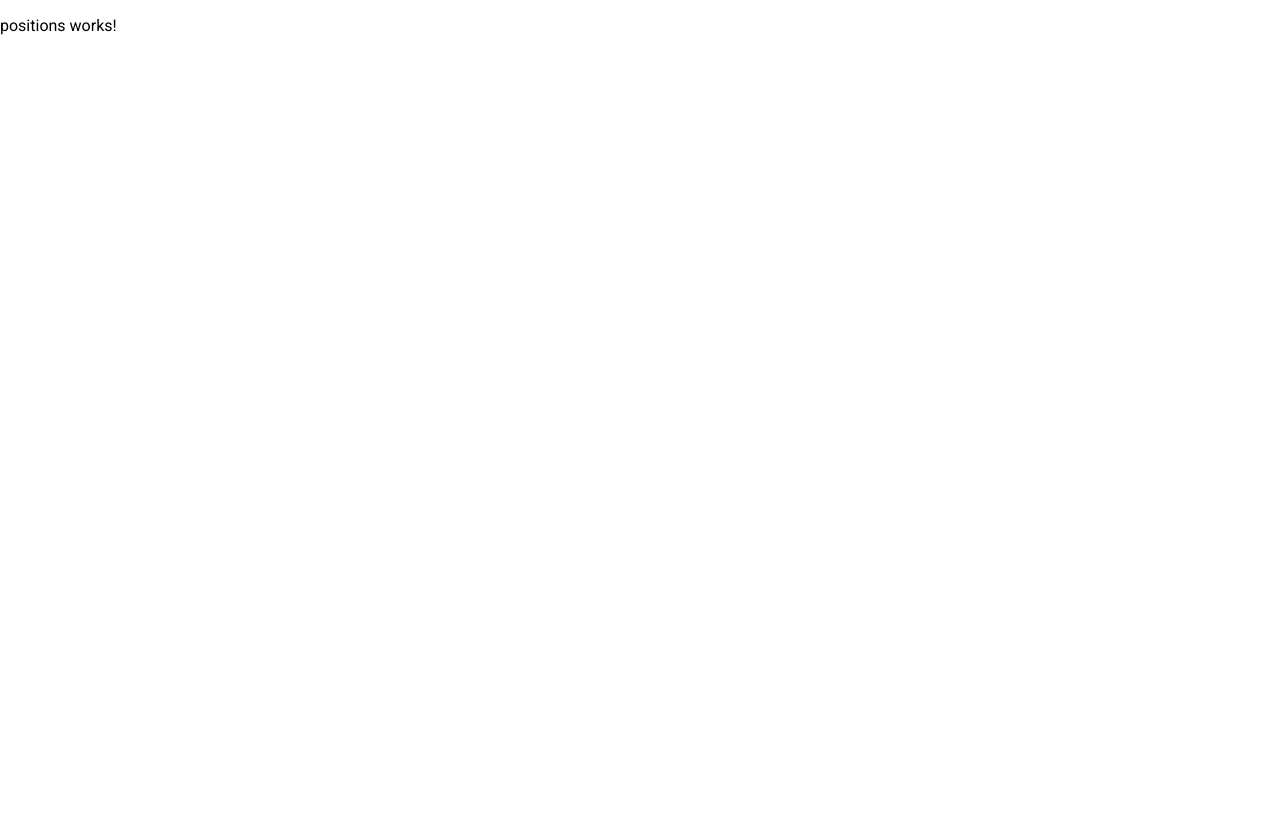
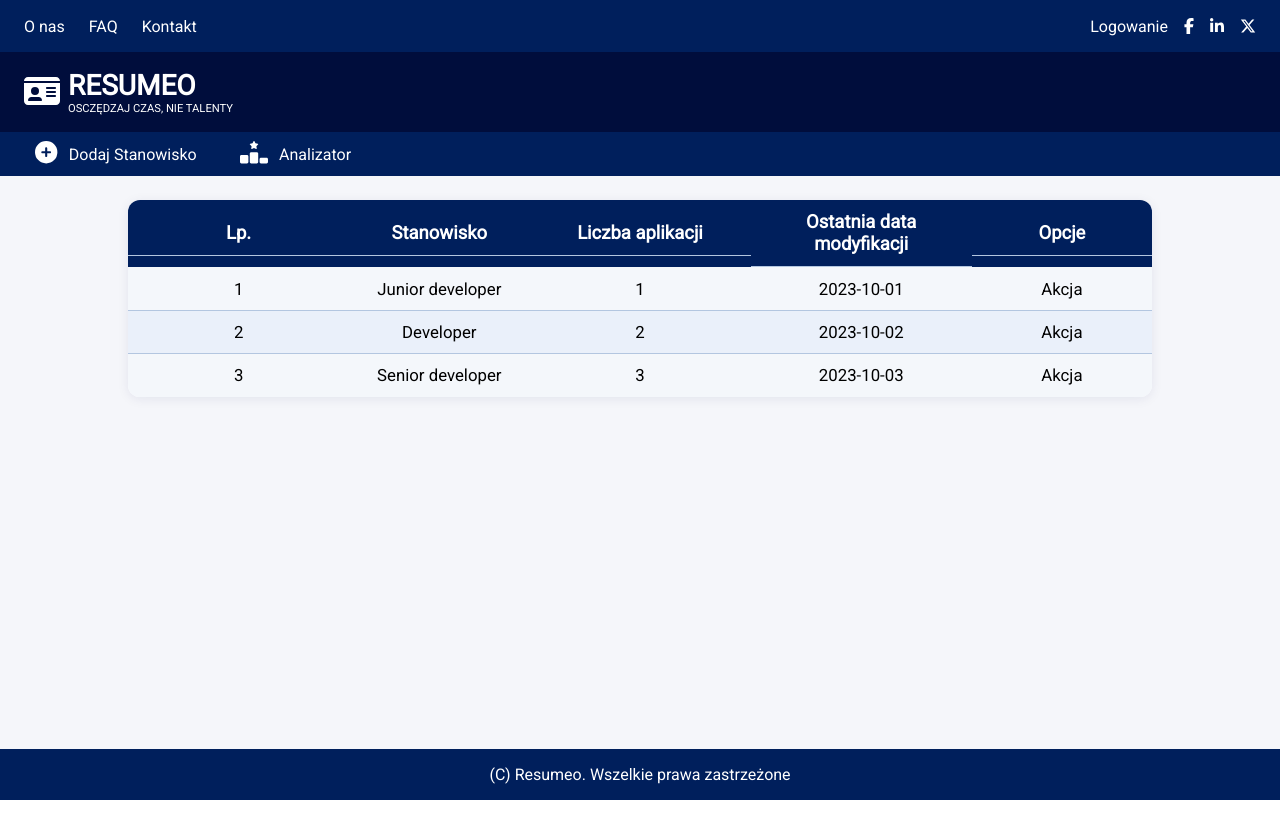
Before and after one commit to mikolajolczak/Resumeo, an Angular app: page /positions in a window 1280 px wide. Built offline with nearby package versions, Linux system fonts and the light colour scheme.

Commit message:
added add-positions and positions layouts

```diff
--- a/src/app/add-cv/add-cv.component.html
+++ b/src/app/add-cv/add-cv.component.html
@@ -13,7 +13,6 @@
     </div>
     <div class="toolbar-right">
       <a class="toolbar-item" routerLink="/analizer" style="cursor:pointer">
-        <fa-icon [icon]="faPlusCircle" [style]="{'font-size':'1.4em', margin:'0.7rem'}"/>
         <p>Powrót</p>
       </a>
     </div>
--- a/src/app/app.routes.ts
+++ b/src/app/app.routes.ts
@@ -21,4 +21,8 @@ export const routes: Routes = [
     path: 'add-cv',
     loadComponent: () => import('./add-cv/add-cv.component').then(m => m.AddCvComponent)
   },
+  {
+    path: 'add-position',
+    loadComponent: () => import('./positions/add-position/add-position.component').then(m => m.AddPositionComponent)
+  },
 ];
--- a/src/app/dashboard/dashboard.component.ts
+++ b/src/app/dashboard/dashboard.component.ts
@@ -19,12 +19,8 @@ export class DashboardComponent {
   faFileArrowUp = faFileArrowUp;
   faDisplay = faDisplay;
   faSquareCheck = faSquareCheck;
-  ngOnInit() {
-    console.log('DashboardComponent initialized');
-  }
   constructor(private router: Router) { }
   goToAnalizer() {
-    console.log('Navigating to Analizer');
     this.router.navigate(['/analizer']);
   }
 }
--- a/src/app/positions/add-position/add-position.component.css
+++ b/src/app/positions/add-position/add-position.component.css
@@ -0,0 +1,102 @@
+footer {
+  background-color: #001f5c;
+  color: white;
+  text-align: center;
+  padding: 1rem;
+  margin-top: auto;
+}
+
+.container {
+  display: flex;
+  flex-direction: column;
+  height: 100%;
+}
+
+.toolbar {
+  display: flex;
+  align-items: center;
+  justify-content: space-between;
+  background-color: #001f5c;
+  color: white;
+  padding: 1rem 1.5rem;
+  height: 1.5vh;
+}
+
+.toolbar-item {
+  margin-right: 2rem;
+  display: flex;
+  flex-direction: row;
+  color:white;
+  text-decoration: none;
+}
+
+.toolbar-left {
+  display: flex;
+  align-items: center;
+}
+
+.toolbar-right {
+  display: flex;
+  align-items: center;
+}
+
+.creator {
+  margin-left: 2rem;
+  margin-right: 2rem;
+  margin-top: 2rem;
+  padding: 1rem;
+  border-radius: 0.75rem;
+  background-color: #c7c7c7;
+  box-shadow: 0 0.25rem 0.75rem rgba(0, 0, 0, 0.1);
+  overflow: hidden;
+}
+
+.creator div {
+  display: flex;
+  flex-direction: column;
+  margin-bottom: 1.25rem;
+}
+
+.creator p {
+  margin: 0 0 0.2rem;
+  font-weight: bold;
+  color: #333;
+  font-size: 1rem;
+}
+
+.creator input[type="text"],
+.creator input[type="number"],
+.creator input[type="date"],
+.creator textarea {
+  padding: 0.625rem 0.75rem;
+  border: 1px solid #ccc;
+  border-radius: 0.5rem;
+  font-size: 0.875rem;
+  transition: border-color 0.3s;
+}
+
+.creator input:focus,
+.creator textarea:focus {
+  outline: none;
+  border-color: #007BFF;
+}
+
+.creator textarea {
+  resize: vertical;
+  min-height: 5rem;
+}
+
+.save-btn {
+  padding: 0.5rem;
+  background-color: #007BFF;
+  color: white;
+  border: none;
+  border-radius: 0.5rem;
+  font-size: 0.875rem;
+  cursor: pointer;
+  transition: background-color 0.3s;
+}
+
+.save-btn:hover {
+  background-color: #0056b3;
+}
--- a/src/app/positions/add-position/add-position.component.html
+++ b/src/app/positions/add-position/add-position.component.html
@@ -1 +1,53 @@
-<p>add-position works!</p>
+<div class="container">
+  <app-header></app-header>
+  <div class="toolbar">
+    <div class="toolbar-left">
+      <a class="toolbar-item" routerLink="/add-position" style="cursor:pointer">
+        <fa-icon [icon]="faPlusCircle" [style]="{'font-size':'1.4em', margin:'0.7rem'}"/>
+        <p>Dodaj CV</p>
+      </a>
+      <a class="toolbar-item" routerLink="/positions" style="cursor:pointer">
+        <fa-icon [icon]="faRankingStar" [style]="{'font-size':'1.4em', margin:'0.7rem'}"/>
+        <p>Stanowiska</p>
+      </a>
+    </div>
+    <div class="toolbar-right">
+      <a class="toolbar-item" routerLink="/positions" style="cursor:pointer">
+        <p>Powrót</p>
+      </a>
+    </div>
+  </div>
+<div class="creator">
+  <div>
+    <p>Nazwa stanowiska</p>
+    <input type="text" [(ngModel)]="position.name" placeholder="Nazwa stanowiska" />
+  </div>
+  <div>
+    <p>Liczba kandydatów</p>
+    <input type="number" [(ngModel)]="position.number_of_candidates" placeholder="Liczba kandydatów" />
+  </div>
+  <div>
+    <p>Data</p>
+    <input type="date" [(ngModel)]="position.date" placeholder="Data" />
+  </div>
+  <div>
+    <p>Opis</p>
+    <input type="text" [(ngModel)]="position.description" placeholder="Opis stanowiska"/>
+  </div>
+  <div>
+    <p>Kompetencje</p>
+    <input type="text" [(ngModel)]="position.competence" placeholder="Kompetencje wymagane" />
+  </div>
+  <div>
+    <p>Słowa kluczowe</p>
+    <input type="text" [(ngModel)]="position.keywords" placeholder="Słowa kluczowe" />
+  </div>
+
+  <div style="text-align: right;">
+  <button class="save-btn" (click)="savePosition()">Zapisz</button>
+</div>
+</div>
+  <footer>
+    (C) Resumeo. Wszelkie prawa zastrzeżone
+  </footer>
+</div>
--- a/src/app/positions/add-position/add-position.component.ts
+++ b/src/app/positions/add-position/add-position.component.ts
@@ -1,11 +1,32 @@
 import { Component } from '@angular/core';
+import { HeaderComponent } from '../../header/header.component';
+import { FontAwesomeModule } from '@fortawesome/angular-fontawesome';
+import { faPlusCircle,faRankingStar } from '@fortawesome/free-solid-svg-icons';
+import { Router, RouterLink } from '@angular/router';
+import { FormsModule } from '@angular/forms';
 
 @Component({
   selector: 'app-add-position',
-  imports: [],
+  imports: [HeaderComponent, FontAwesomeModule, RouterLink, FormsModule],
   templateUrl: './add-position.component.html',
   styleUrl: './add-position.component.css'
 })
 export class AddPositionComponent {
+  position:{name:string, number_of_candidates:number, date:string, description:string, competence: string, keywords: string}={
+    name: '',
+    number_of_candidates: 1,
+    date: '',
+    description: '',
+    competence: '',
+    keywords: ''}
+faPlusCircle=faPlusCircle;
+faRankingStar=faRankingStar;
+
+constructor(private router: Router) { }
+
+savePosition() {
+    console.log('Position saved:', this.position);
+    this.router.navigate(['/positions']);
+  }
 
 }
--- a/src/app/positions/positions.component.css
+++ b/src/app/positions/positions.component.css
@@ -0,0 +1,144 @@
+nav {
+  display: flex;
+  justify-content: space-between;
+  align-items: center;
+  background-color: #001f5c;
+  color: white;
+  padding: 1rem 1.5rem;
+  height: 2.5vh;
+}
+
+nav a {
+  color: white;
+  text-decoration: none;
+  margin-right: 1.5rem;
+}
+
+nav a:hover {
+  text-decoration: underline;
+}
+
+footer {
+  background-color: #001f5c;
+  color: white;
+  text-align: center;
+  padding: 1rem;
+  margin-top: auto;
+}
+
+.logo {
+  display: flex;
+  flex-direction: row;
+  background-color: #000d3c;
+  color: white;
+  align-items: center;
+  padding-left: 1rem;
+  height: 10vh;
+}
+
+.logo div {
+  display: flex;
+  flex-direction: column;
+}
+
+.logo-text {
+  font-weight: bold;
+  font-size: 1.75em;
+}
+
+.slogan {
+  font-size: 0.7em;
+}
+
+.container {
+  min-height: 100%;
+  background: #f5f6fa;
+}
+
+.toolbar {
+  display: flex;
+  align-items: center;
+  justify-content: space-between;
+  background-color: #001f5c;
+  color: white;
+  padding: 1rem 1.5rem;
+  height: 1.5vh;
+}
+
+.toolbar-item {
+  margin-right: 2rem;
+  display: flex;
+  flex-direction: row;
+  color:white;
+  text-decoration: none;
+}
+
+.toolbar-left {
+  display: flex;
+  align-items: center;
+}
+
+.table {
+  margin-left: 10vw;
+  margin-right: 10vw;
+  margin-top: 1.5rem;
+  background: #fff;
+  border-radius: 12px;
+  box-shadow: 0 2px 12px rgba(0, 31, 92, 0.08);
+  overflow: hidden;
+  font-size: 1.05em;
+}
+
+.table-row {
+  display: flex;
+  flex-direction: row;
+  align-items: center;
+  text-align: center;
+  transition: background 0.2s, box-shadow 0.2s;
+}
+
+.table-row:hover {
+  background: #e6edfa;
+  box-shadow: 0 4px 16px rgba(0, 31, 92, 0.10);
+  z-index: 1;
+  position: relative;
+}
+
+.table-row div {
+  flex: 1 1 0;
+  min-width: 0;
+  border: none;
+  padding: 0.7rem 0.5rem;
+  background: none;
+}
+
+.table-row > div:nth-child(2) {
+  flex: 0.8 1 0;
+}
+
+.table-row > div:last-child {
+  flex: 0.8 1 0;
+}
+
+.table-row:first-child {
+  background: #001f5c;
+  color: #fff;
+  font-weight: bold;
+  font-size: 1.1em;
+}
+
+.table-row:nth-child(even):not(:first-child) {
+  background: #f4f7fb;
+}
+
+.table-row:nth-child(odd):not(:first-child) {
+  background: #eaf0fa;
+}
+
+.table-row > div {
+  border-bottom: 1px solid #b3c6e0;
+}
+
+.table-row:last-child > div {
+  border-bottom: none;
+}
--- a/src/app/positions/positions.component.html
+++ b/src/app/positions/positions.component.html
@@ -1 +1,34 @@
-<p>positions works!</p>
+<div class="container">
+  <app-header></app-header>
+  <div class="toolbar">
+    <div class="toolbar-left">
+    <a class="toolbar-item" routerLink="/add-position" style="cursor:pointer">
+        <fa-icon [icon]="faPlusCircle" [style]="{'font-size':'1.4em', margin:'0.7rem'}"/>
+        <p>Dodaj Stanowisko</p>
+    </a>
+    <a class="toolbar-item" routerLink="/analizer" style="cursor:pointer">
+        <fa-icon [icon]="faRankingStar" [style]="{'font-size':'1.4em', margin:'0.7rem'}"/>
+        <p>Analizator</p>
+    </a>
+    </div>
+  </div>
+    <div class="table">
+    <div class="table-row">
+        <div>Lp.</div>
+        <div>Stanowisko</div>
+        <div>Liczba aplikacji</div>
+        <div>Ostatnia data modyfikacji</div>
+        <div>Opcje</div>
+    </div>
+    <div *ngFor="let position of positions; let i = index" class="table-row">
+        <div>{{ i + 1 }}</div>
+        <div>{{position.name}}</div>
+        <div>{{position.number_of_candidates}}</div>
+        <div>{{position.date}}</div>
+        <div>Akcja</div>
+    </div>
+  </div>
+  <footer>
+    (C) Resumeo. Wszelkie prawa zastrzeżone
+  </footer>
+</div>
--- a/src/app/positions/positions.component.ts
+++ b/src/app/positions/positions.component.ts
@@ -1,11 +1,32 @@
 import { Component } from '@angular/core';
+import { faFacebookF, faLinkedinIn, faXTwitter } from '@fortawesome/free-brands-svg-icons';
+import { faDisplay, faFileArrowUp, faGears, faIdCard, faPlusCircle, faSquareCheck,faRankingStar } from '@fortawesome/free-solid-svg-icons';
+import { HeaderComponent } from '../header/header.component';
+import { FontAwesomeModule } from '@fortawesome/angular-fontawesome';
+import { Router, RouterLink } from '@angular/router';
+import { NgFor } from '@angular/common';
 
 @Component({
   selector: 'app-positions',
-  imports: [],
+  imports: [HeaderComponent, FontAwesomeModule, RouterLink, NgFor],
+  standalone: true,
   templateUrl: './positions.component.html',
   styleUrl: './positions.component.css'
 })
 export class PositionsComponent {
-
+  faIdCard = faIdCard;
+  faLinkedinIn = faLinkedinIn;
+  faFacebookF = faFacebookF;
+  faXTwitter = faXTwitter;
+  faFileArrowUp = faFileArrowUp;
+  faDisplay = faDisplay;
+  faSquareCheck = faSquareCheck;
+  faPlusCircle = faPlusCircle
+  faGears = faGears;
+  faRankingStar = faRankingStar;
+    positions: {name:string, number_of_candidates:number, date:string}[]=[
+    {name: 'Junior developer', number_of_candidates: 1, date: '2023-10-01'},
+    {name: 'Developer', number_of_candidates: 2, date: '2023-10-02'},
+    {name: 'Senior developer', number_of_candidates: 3, date: '2023-10-03'},
+  ]
 }
```
